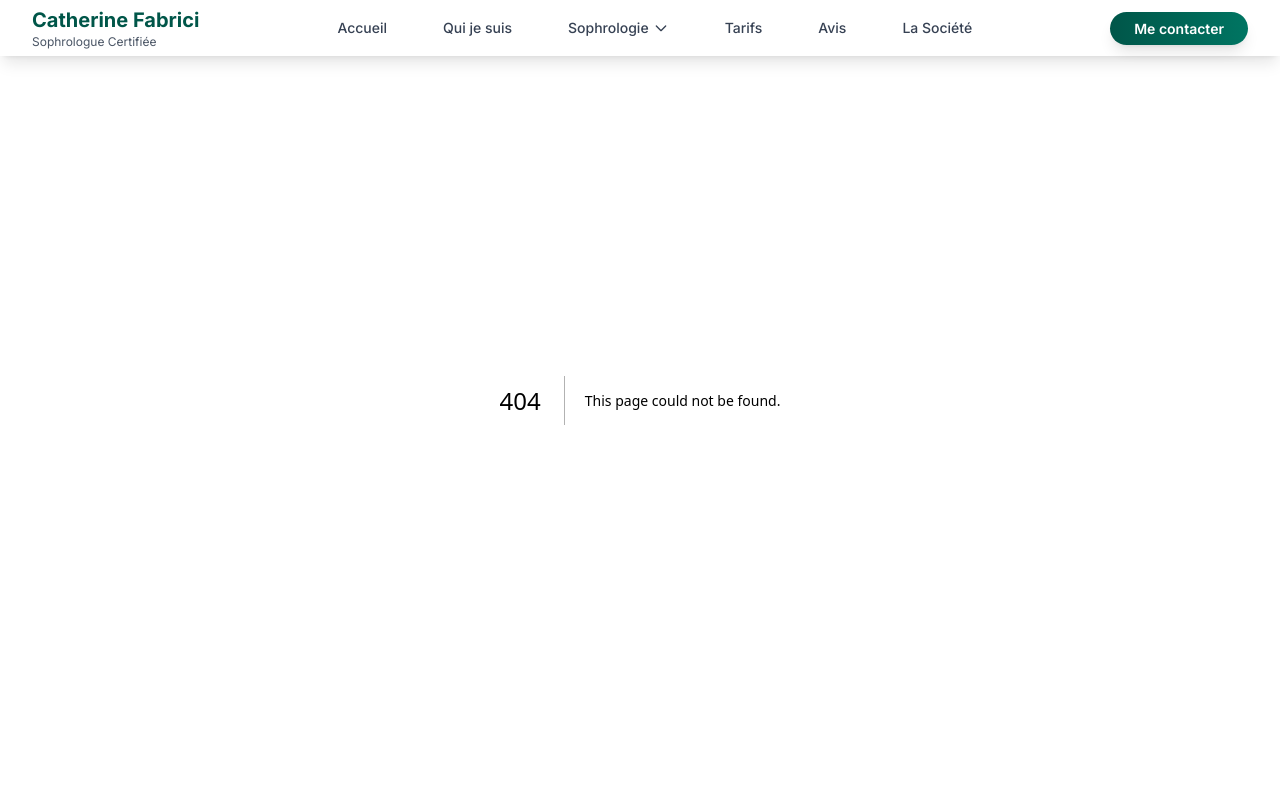
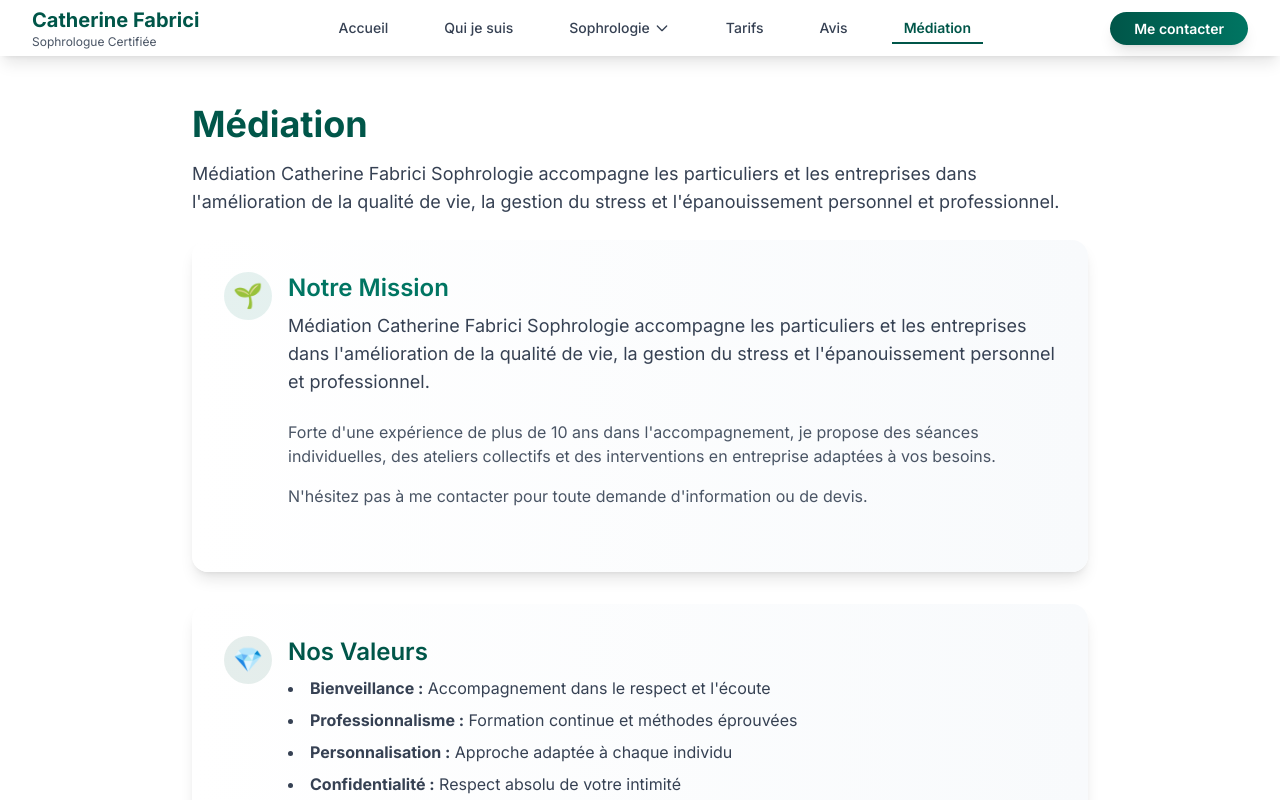
Before and after one commit to sophrologue/nextjs, a Next.js app: page /mediation in a window 1280 px wide. Before the commit this address had no page. Shown: the top 800 px of the page. Built offline with nearby package versions, Linux system fonts and the light colour scheme.

Commit message:
reformat: Wording change from le society to mediation

```diff
--- a/src/app/(components)/header/Navigation.tsx
+++ b/src/app/(components)/header/Navigation.tsx
@@ -143,14 +143,14 @@ const Navigation = () => {
                         </Link>
                     </li>
                     <li>
-                        <Link href="/la-societe" className={`relative transition-all duration-300 font-medium px-3 py-2 rounded-lg group ${
-                            isActive("/la-societe")
+                        <Link href="/mediation" className={`relative transition-all duration-300 font-medium px-3 py-2 rounded-lg group ${
+                            isActive("/mediation")
                                 ? "text-[#005649] font-semibold"
                                 : "text-gray-700 hover:text-[#005649] hover:bg-[#005649]/5"
                         }`}>
-                            La Société
+                            Médiation
                             <span className={`absolute bottom-0 left-0 h-0.5 bg-[#005649] transition-all duration-300 ${
-                                isActive("/la-societe") ? "w-full" : "w-0 group-hover:w-full"
+                                isActive("/mediation") ? "w-full" : "w-0 group-hover:w-full"
                             }`}></span>
                         </Link>
                     </li>
@@ -323,15 +323,15 @@ const Navigation = () => {
                     </li>
                     <li>
                         <Link
-                            href="/la-societe"
+                            href="/mediation"
                             className={`block px-6 py-3 transition-colors duration-200 font-medium border-b border-gray-100 ${
-                                isActive("/la-societe")
+                                isActive("/mediation")
                                     ? "text-[#005649] bg-[#005649]/10 font-semibold border-l-4 border-l-[#005649]"
                                     : "text-gray-700 hover:bg-[#005649]/5 hover:text-[#005649]"
                             }`}
                             onClick={closeMenu}
                         >
-                            La Société
+                          Médiation
                         </Link>
                     </li>
                     <li>
--- a/src/app/la-societe/page.tsx
+++ b/src/app/mediation/page.tsx
@@ -5,10 +5,10 @@ const LaSocietePage = () => {
     <div className="min-h-screen pt-16 px-4">
       <div className="max-w-4xl mx-auto py-10">
         <h1 className="text-3xl md:text-4xl font-bold text-[#005649] mb-4">
-          La Société
+        Médiation
         </h1>
         <p className="text-lg text-gray-700 mb-6">
-          La société Catherine Fabrici Sophrologie accompagne les particuliers et les entreprises dans l&apos;amélioration de la qualité de vie, la gestion du stress et l&apos;épanouissement personnel et professionnel.
+          Médiation Catherine Fabrici Sophrologie accompagne les particuliers et les entreprises dans l&apos;amélioration de la qualité de vie, la gestion du stress et l&apos;épanouissement personnel et professionnel.
         </p>
         <div className="space-y-8">
           {/* Mission */}
@@ -21,7 +21,7 @@ const LaSocietePage = () => {
             <div>
               <h2 className="text-2xl font-semibold mb-2 text-[#007562]">Notre Mission</h2>
               <p className="text-lg text-gray-700 mb-6">
-                La société Catherine Fabrici Sophrologie accompagne les particuliers et les entreprises dans l&apos;amélioration de la qualité de vie, la gestion du stress et l&apos;épanouissement personnel et professionnel.
+                Médiation Catherine Fabrici Sophrologie accompagne les particuliers et les entreprises dans l&apos;amélioration de la qualité de vie, la gestion du stress et l&apos;épanouissement personnel et professionnel.
               </p>
               <p className="text-base text-gray-600 mb-4">
                 Forte d&apos;une expérience de plus de 10 ans dans l&apos;accompagnement, je propose des séances individuelles, des ateliers collectifs et des interventions en entreprise adaptées à vos besoins.
@@ -82,7 +82,7 @@ const LaSocietePage = () => {
                 À défaut d&apos;accord amiable ou en l&apos;absence de réponse du professionnel dans un délai raisonnable d&apos;un (1) mois, le Client consommateur au sens de l&apos;article L.133-4 du code de la consommation a la possibilité de saisir gratuitement, si un désaccord subsiste, le médiateur compétent inscrit sur la liste des médiateurs établie par la Commission d&apos;évaluation et de contrôle de la médiation de la consommation en application de l&apos;article L.615-1 du code de la consommation, à savoir :
               </p>
               <div className="bg-white border border-[#007562] rounded p-4 mb-2">
-                <strong>La Société Médiation Professionnelle</strong>
+                <strong>Médiation Médiation Professionnelle</strong>
                 <br />
                 <a
                   href="https://www.mediateur-consommation-smp.fr"
```
